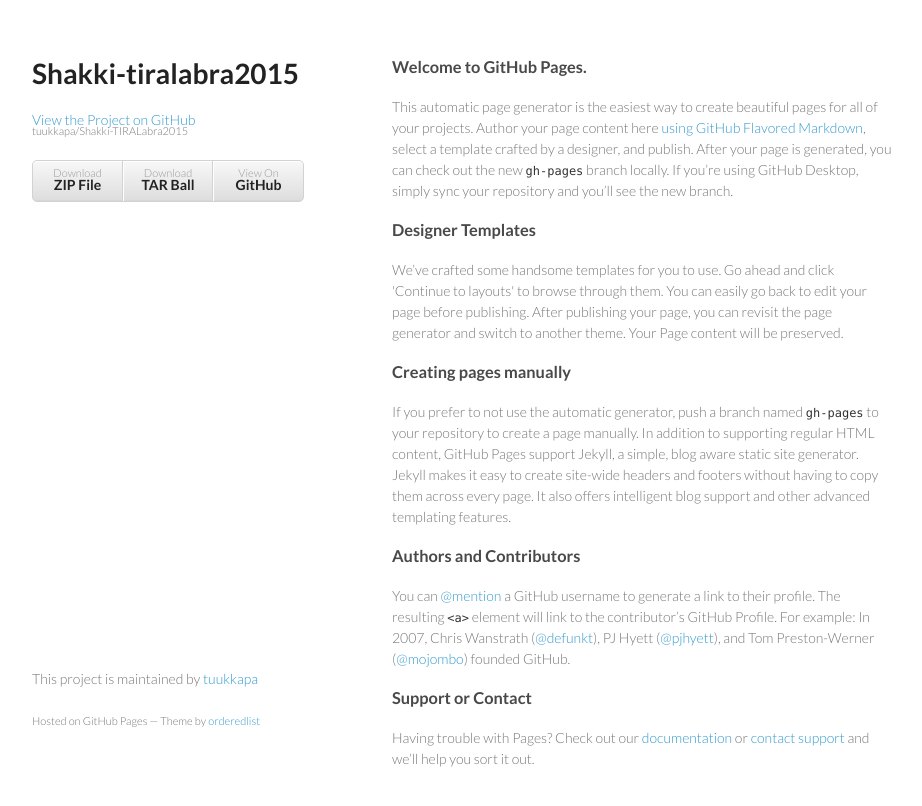
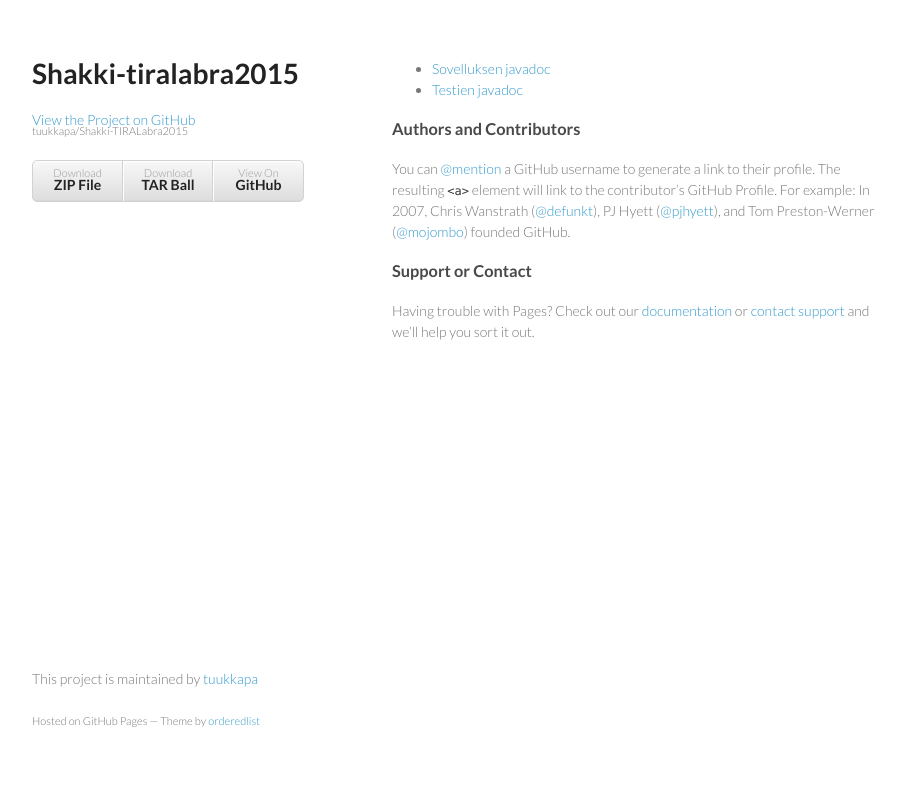
Before and after one commit to tuukkapa/Shakki-TIRALabra2015, a plain HTML site: page index.html in a window 1280 px wide. Shown: the whole page, without its empty margins (178-1100 px from the left). Drawn offline with Linux system fonts and the light colour scheme.

Commit message:
Päivitetty linkit

```diff
--- a/index.html
+++ b/index.html
@@ -28,20 +28,10 @@
         </ul>
       </header>
       <section>
-        <h3>
-<a id="welcome-to-github-pages" class="anchor" href="#welcome-to-github-pages" aria-hidden="true"><span class="octicon octicon-link"></span></a>Welcome to GitHub Pages.</h3>
-
-<p>This automatic page generator is the easiest way to create beautiful pages for all of your projects. Author your page content here <a href="https://guides.github.com/features/mastering-markdown/">using GitHub Flavored Markdown</a>, select a template crafted by a designer, and publish. After your page is generated, you can check out the new <code>gh-pages</code> branch locally. If you’re using GitHub Desktop, simply sync your repository and you’ll see the new branch.</p>
-
-<h3>
-<a id="designer-templates" class="anchor" href="#designer-templates" aria-hidden="true"><span class="octicon octicon-link"></span></a>Designer Templates</h3>
-
-<p>We’ve crafted some handsome templates for you to use. Go ahead and click 'Continue to layouts' to browse through them. You can easily go back to edit your page before publishing. After publishing your page, you can revisit the page generator and switch to another theme. Your Page content will be preserved.</p>
-
-<h3>
-<a id="creating-pages-manually" class="anchor" href="#creating-pages-manually" aria-hidden="true"><span class="octicon octicon-link"></span></a>Creating pages manually</h3>
-
-<p>If you prefer to not use the automatic generator, push a branch named <code>gh-pages</code> to your repository to create a page manually. In addition to supporting regular HTML content, GitHub Pages support Jekyll, a simple, blog aware static site generator. Jekyll makes it easy to create site-wide headers and footers without having to copy them across every page. It also offers intelligent blog support and other advanced templating features.</p>
+      <ul>
+	<li><a href="code">Sovelluksen javadoc</a></li>
+	<li><a href="tests">Testien javadoc</a></li>
+	</ul>
 
 <h3>
 <a id="authors-and-contributors" class="anchor" href="#authors-and-contributors" aria-hidden="true"><span class="octicon octicon-link"></span></a>Authors and Contributors</h3>
```
